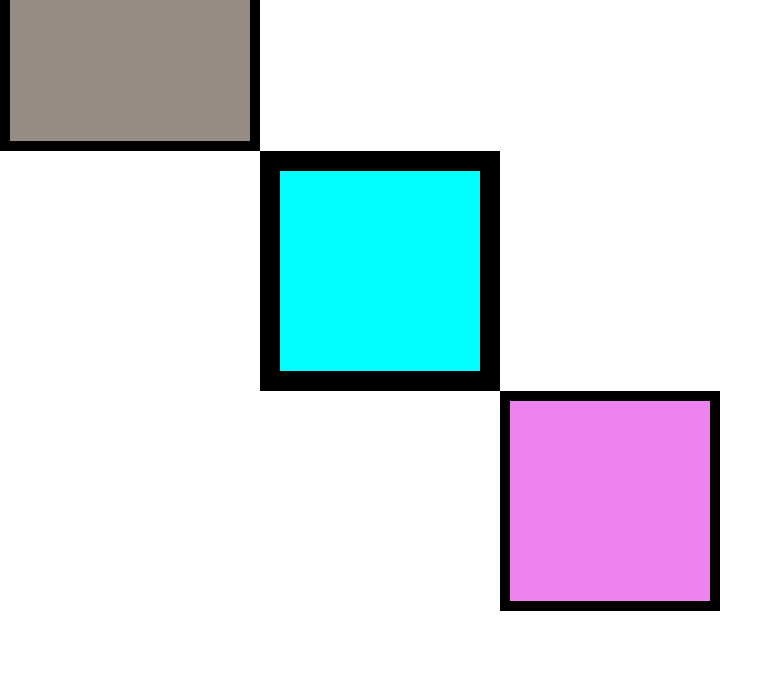
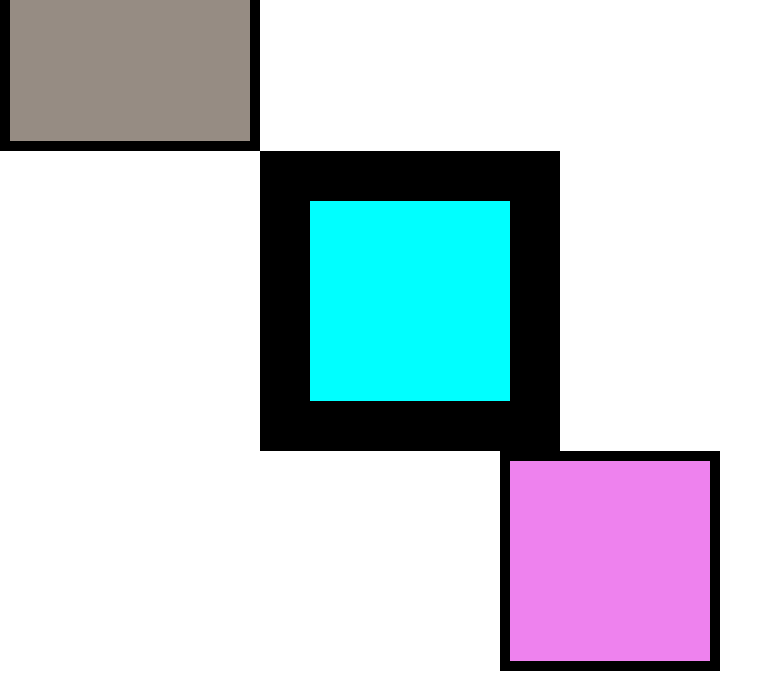
Before and after one commit to SatuVaisanen/cv, a plain HTML site: page index.html in a window 1280 px wide. Shown: the part 109-800 px from the top of the page, without its empty margins (0-783 px from the left). Drawn offline with Linux system fonts and the light colour scheme.

Commit message:
testi reunus

```diff
--- a/css/styles.css
+++ b/css/styles.css
@@ -17,7 +17,7 @@ h1 {
 
 .middle-container {
     background-color: aqua;
-    border: solid 20px;
+    border: solid 50px;
     height: 200px;
     margin-left: 260px;
     width: 200px;
```
